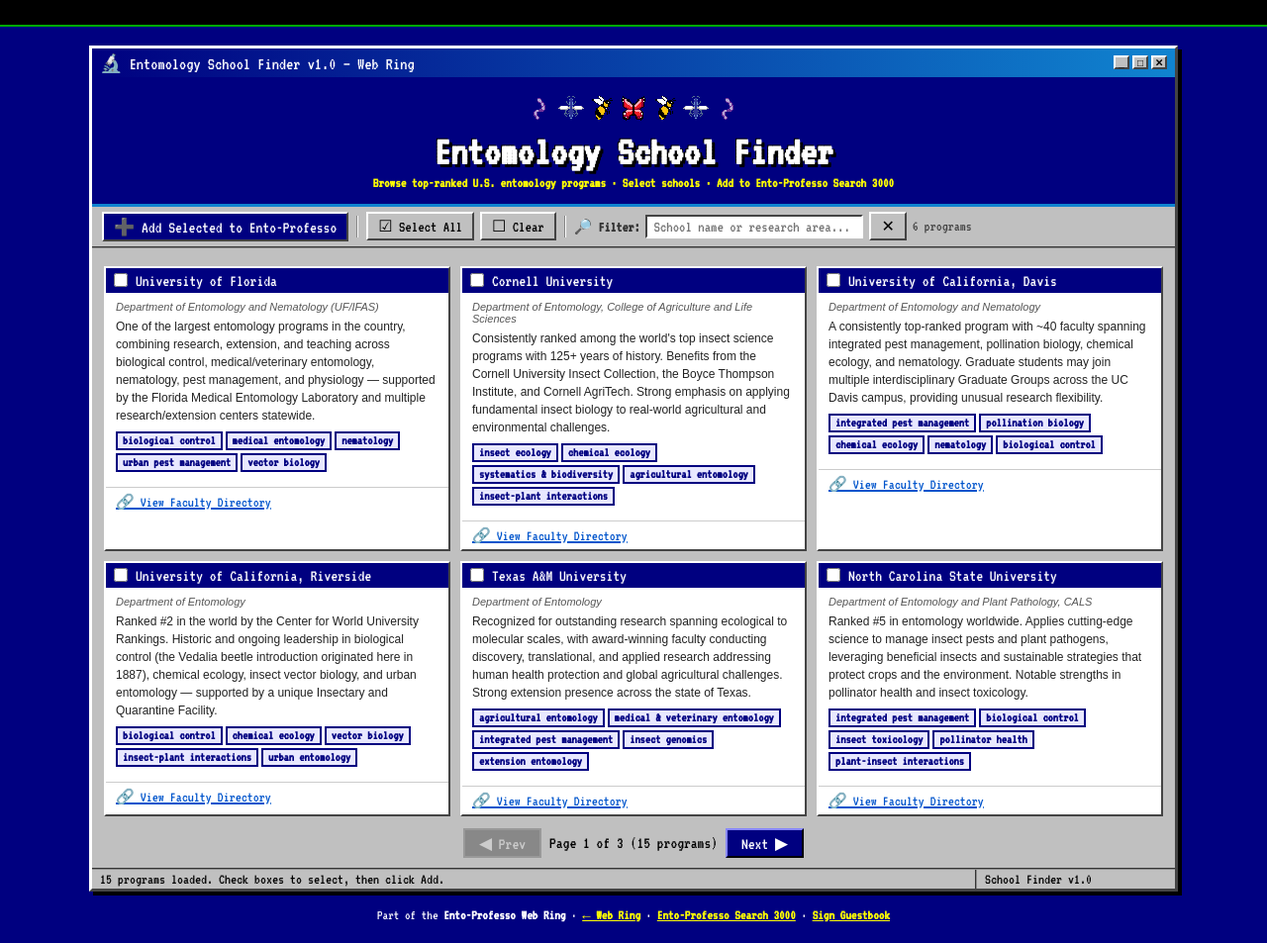
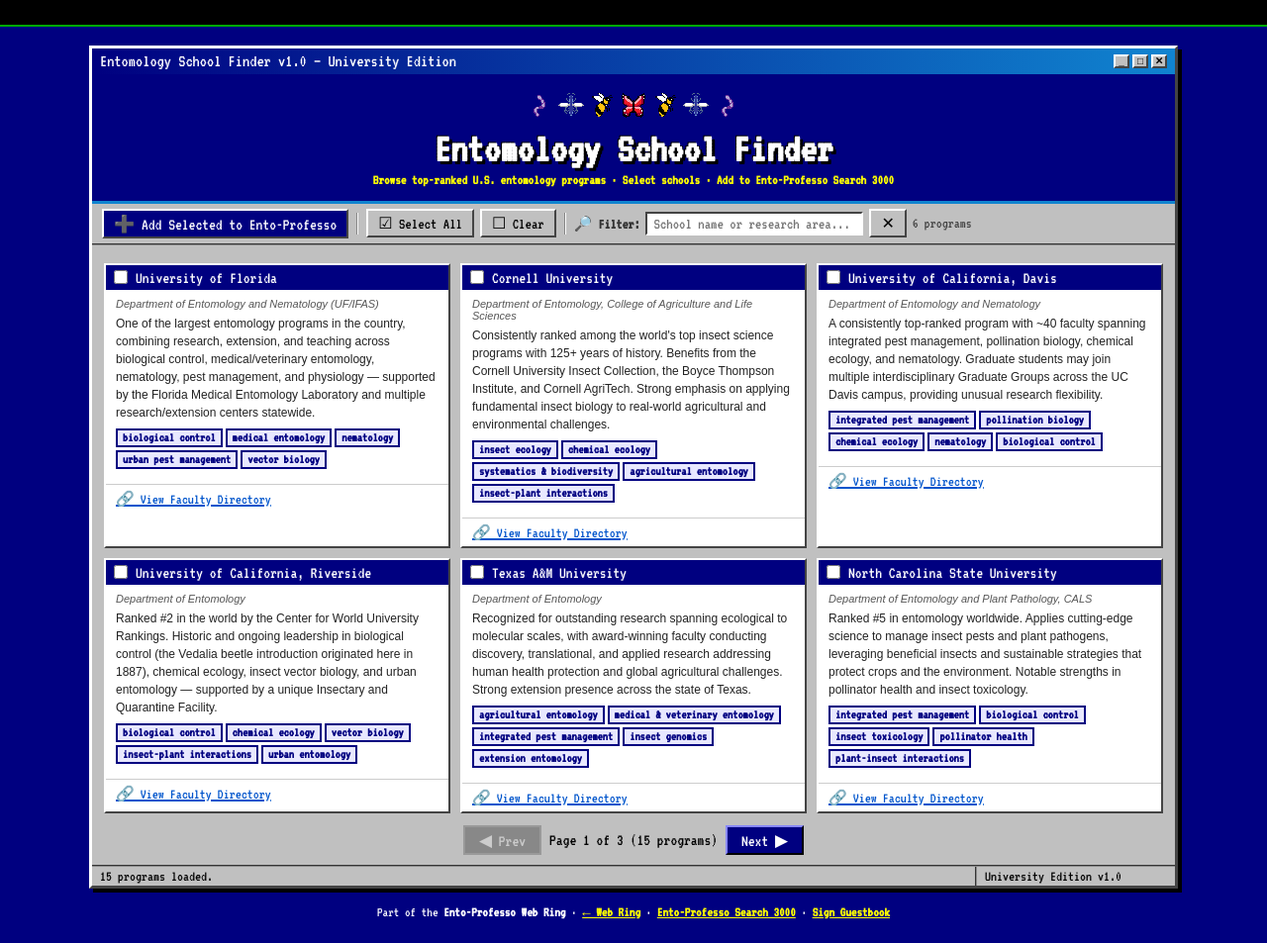
Before and after one commit to Pondering-North/bugprof-finder, a plain HTML site: page school-finder/index.html in a window 1280 px wide. Shown: the whole page at 99% size. Drawn offline with Linux system fonts and the light colour scheme.

Commit message:
Update university search, minor fixes

```diff
--- a/school-finder/index.html
+++ b/school-finder/index.html
@@ -220,9 +220,9 @@
 
 <marquee scrollamount="3">
   <img src="../images/space-invader.png" style="height:18px;vertical-align:middle;margin:0 6px;image-rendering:pixelated;">
-  ENTOMOLOGY SCHOOL FINDER — WEB RING EDITION
+  ENTO-PROFESSO - UNIVERSITY EDITION
   <img src="../images/space-invader.png" style="height:18px;vertical-align:middle;margin:0 6px;image-rendering:pixelated;">
-  FIND THE BEST GRADUATE PROGRAMS IN INSECT SCIENCE
+  FIND THE BEST GRADUATE PROGRAMS IN ENTOMOLOGY
   <img src="../images/space-invader.png" style="height:18px;vertical-align:middle;margin:0 6px;image-rendering:pixelated;">
   SELECT SCHOOLS BELOW AND ADD THEM TO ENTO-PROFESSO SEARCH 3000!!
   <img src="../images/space-invader.png" style="height:18px;vertical-align:middle;margin:0 6px;image-rendering:pixelated;">
@@ -230,7 +230,7 @@
 
 <div class="app-window">
   <div class="win-title">
-    <span>🔬 Entomology School Finder v1.0 — Web Ring</span>
+    <span> Entomology School Finder v1.0 — University Edition</span>
     <div class="btns">
       <div class="win-btn">_</div>
       <div class="win-btn">□</div>
@@ -288,8 +288,8 @@
 
   <!-- statusbar -->
   <div class="statusbar">
-    <div class="status-pane" id="statusPane">15 programs loaded. Check boxes to select, then click Add.</div>
-    <div class="status-pane" style="max-width:200px;">School Finder v1.0</div>
+    <div class="status-pane" id="statusPane">15 programs loaded.</div>
+    <div class="status-pane" style="max-width:200px;">University Edition v1.0</div>
   </div>
 </div>
 
```
